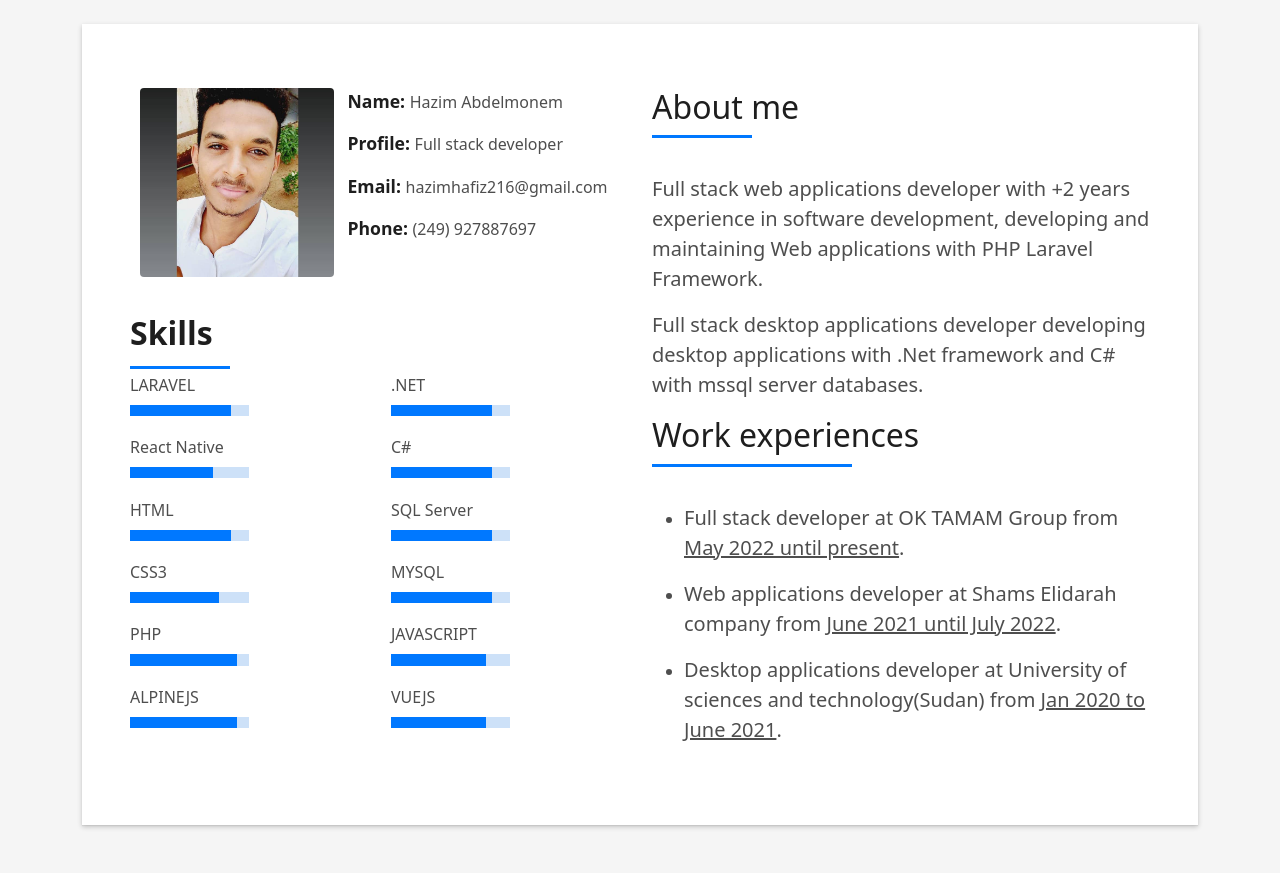
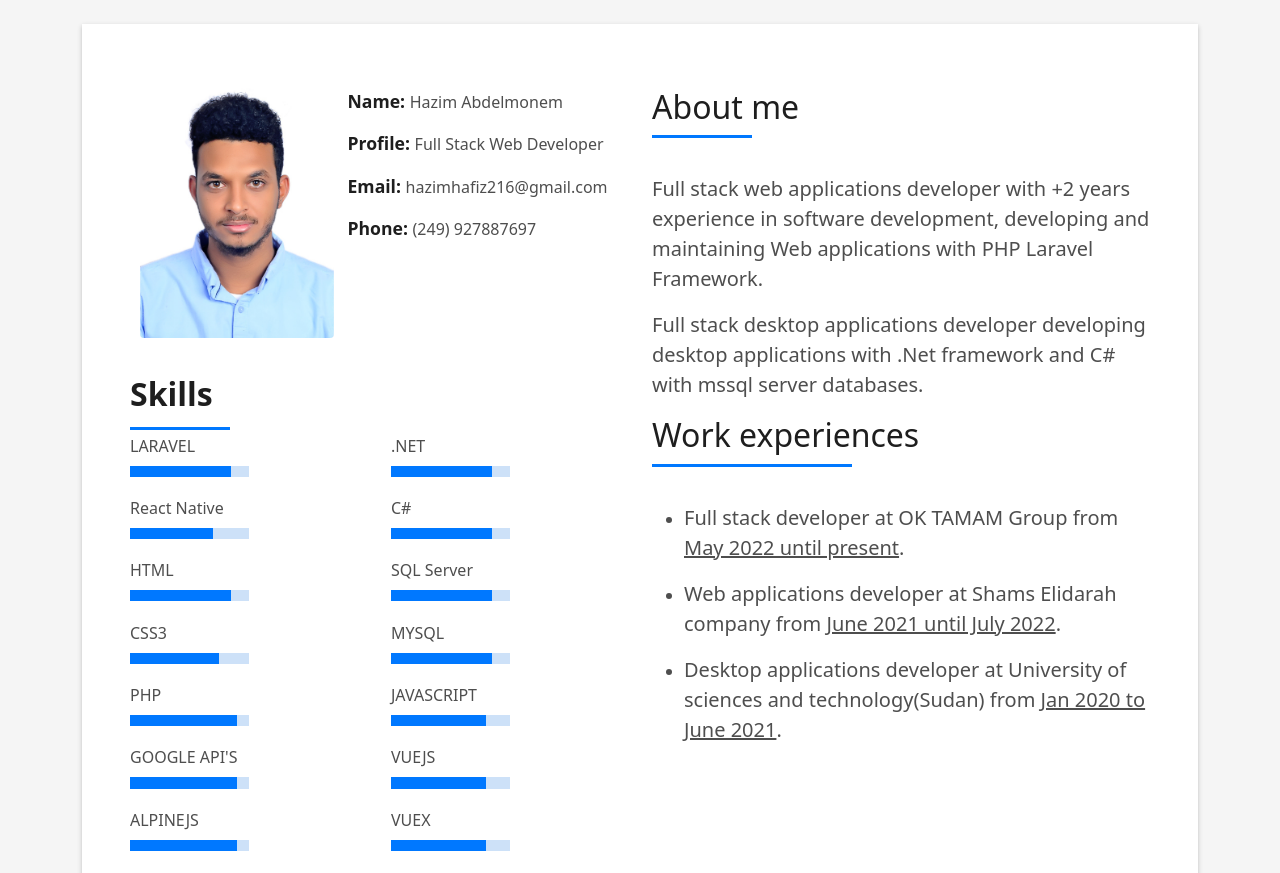
Before and after one commit to Hazim-Hafiz/hazim-hafiz.github.io, a plain HTML site: page index.html in a window 1280 px wide. Shown: the part 840-1713 px from the top of the page. Drawn offline with Linux system fonts and the light colour scheme.

Commit message:
change profile

```diff
--- a/index.html
+++ b/index.html
@@ -71,13 +71,13 @@
                   <div class="row">
                     <div class="col-sm-6 col-md-5">
                       <div class="about-img">
-                        <img src="assets/img/hazim.jpeg" class="img-fluid rounded b-shadow-a" alt="">
+                        <img src="assets/img/hazim (1).jpg" class="img-fluid rounded b-shadow-a" height="400" width="400" alt="">
                       </div>
                     </div>
                     <div class="col-sm-6 col-md-7">
                       <div class="about-info">
                         <p><span class="title-s">Name: </span> <span>Hazim Abdelmonem</span></p>
-                        <p><span class="title-s">Profile: </span> <span>Full stack developer</span></p>
+                        <p><span class="title-s">Profile: </span> <span>Full Stack Web Developer</span></p>
                         <p><span class="title-s">Email: </span> <span>hazimhafiz216@gmail.com</span></p>
                         <p><span class="title-s">Phone: </span> <span>(249) 927887697</span></p>
                       </div>
@@ -104,6 +104,10 @@
                           <div class="progress-bar" role="progressbar" style="width: 75%" aria-valuenow="75" aria-valuemin="0" aria-valuemax="100"></div>
                         </div>
                         <span>PHP</span>
+                        <div class="progress">
+                          <div class="progress-bar" role="progressbar" style="width: 90%" aria-valuenow="90" aria-valuemin="0" aria-valuemax="100"></div>
+                        </div>
+                        <span>GOOGLE API'S</span>
                         <div class="progress">
                           <div class="progress-bar" role="progressbar" style="width: 90%" aria-valuenow="90" aria-valuemin="0" aria-valuemax="100"></div>
                         </div>
@@ -139,6 +143,10 @@
                               <div class="progress-bar" role="progressbar" style="width: 80%" aria-valuenow="80" aria-valuemin="0" aria-valuemax="100"></div>
                             </div>
                             <span>VUEJS</span>
+                            <div class="progress">
+                              <div class="progress-bar" role="progressbar" style="width: 80%" aria-valuenow="80" aria-valuemin="0" aria-valuemax="100"></div>
+                            </div>
+                            <span>VUEX</span>
                             <div class="progress">
                               <div class="progress-bar" role="progressbar" style="width: 80%" aria-valuenow="80" aria-valuemin="0" aria-valuemax="100"></div>
                             </div>
```
Also changed, not shown: assets/img/hazim (1).jpg (added), assets/img/hazim.jpeg (deleted), assets/img/hazim.jpg (added).
